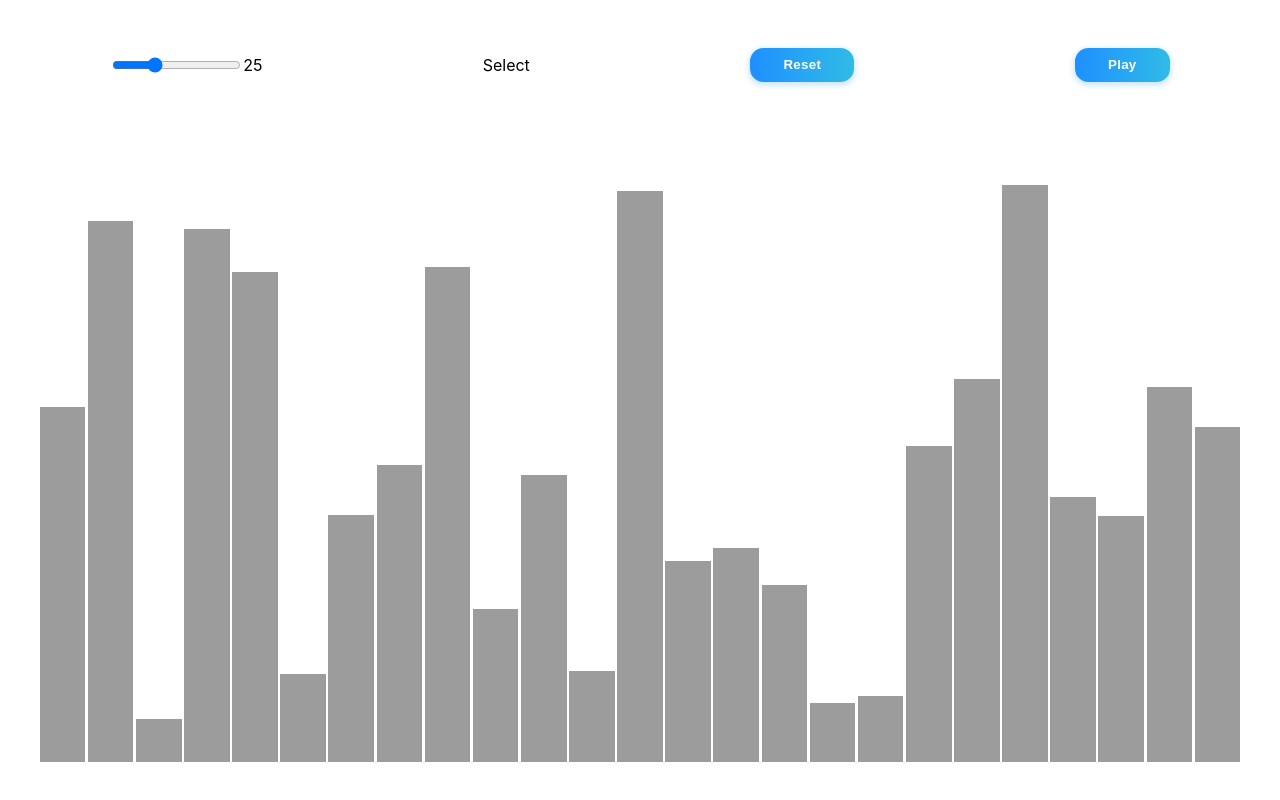
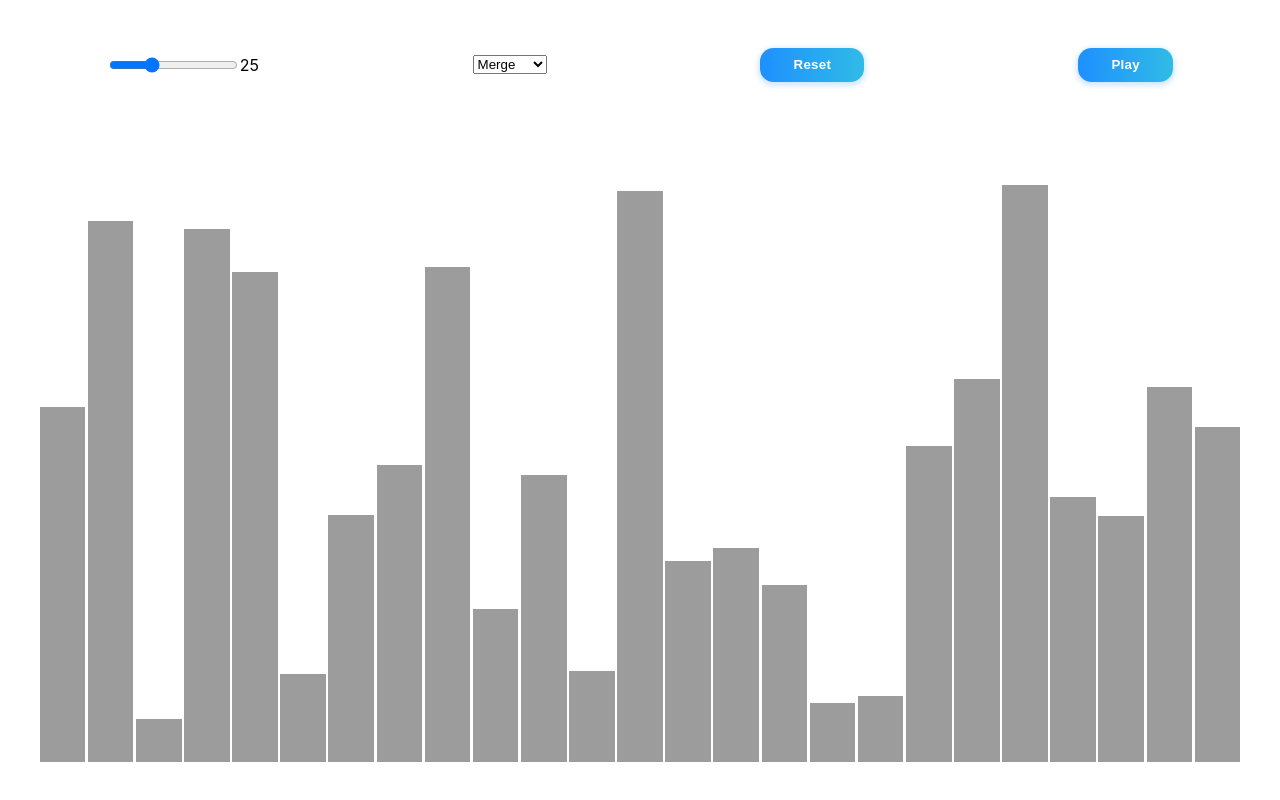
Before and after one commit to resurl/sorting-viz, a React (Create React App) app: page / in a window 1280 px wide. Built offline with nearby package versions, Linux system fonts and the light colour scheme.

Commit message:
added working algorithm select options

```diff
--- a/src/Algorithms/quicksort.ts
+++ b/src/Algorithms/quicksort.ts
@@ -34,5 +34,5 @@ const swap = (list: Animate[], i: number, j: number) => {
  */
 export default function quickSort(arr: number[]): any[] {
     let animations = init(arr)
-    return sort(animations,0,arr.length-1)
+    return sort(animations,0,animations.length-1)
 }
--- a/src/App.tsx
+++ b/src/App.tsx
@@ -30,6 +30,7 @@ export class App extends React.Component<{}, AppState> {
     this.handleReset = this.handleReset.bind(this)
     this.handleAlgorithm = this.handleAlgorithm.bind(this)
     this.handleScale = this.handleScale.bind(this)
+    this.convertAlgoToString = this.convertAlgoToString.bind(this)
   }
 
   handlePlay(fn: Function) {
@@ -46,8 +47,16 @@ export class App extends React.Component<{}, AppState> {
     this.setState({ numObjects: val })
   }
 
-  handleAlgorithm() {
-    // when selected algorithm is changed, change state's algorithm accordingly
+  handleAlgorithm(val: number) {
+    this.setState({algorithm: val})
+  }
+
+  convertAlgoToString(algo: Algo) {
+    switch(algo) {
+      case Algo.Insertion: return 'insertion'
+      case Algo.Merge: return 'merge'
+      case Algo.Quick: return 'quick'
+    }
   }
 
 
@@ -60,7 +69,7 @@ export class App extends React.Component<{}, AppState> {
     const optionBar = (
       <div className="OptionBar">
         <ScaleSlider onScaleChange={this.handleScale} value={numObjects} />
-        <AlgorithmSelect onAlgoChange={this.handleAlgorithm} />
+        <AlgorithmSelect onAlgoChange={this.handleAlgorithm} algo={this.state.algorithm}/>
         <Button behaviour='Reset' clickCallback={this.handleReset} />
         <Button behaviour='Play' clickCallback={this.handlePlay} />
       </div>
--- a/src/Components/Toolbar/AlgorithmSelect.tsx
+++ b/src/Components/Toolbar/AlgorithmSelect.tsx
@@ -1,13 +1,23 @@
 import React from 'react'
 
 interface Props {
-    onAlgoChange: Function
+    onAlgoChange: Function,
+    algo: number
 }
 
 export default function AlgorithmSelect(props: Props) {
+    const {onAlgoChange, algo} = props
+
+    const handleChange = (e: any) => {
+        onAlgoChange(e.target.value)
+    }
+
     return (
-        <div className="AlgoSelect">
-            Select
-        </div>
+        <select value={algo} className='AlgoSelect' onChange={handleChange}>
+            <option value='0'>Insertion</option>
+            <option value='1'>Merge</option>
+            <option value='2'>Quick</option>
+        </select>
+
     )
 }
--- a/src/Components/Toolbar/Button.tsx
+++ b/src/Components/Toolbar/Button.tsx
@@ -22,7 +22,6 @@ export default class Button extends React.Component<Props,{}> {
             <button className='Button' onClick={this.handleClick}>
                 {behaviour}
             </button>
-
         )
     }
 }
```
